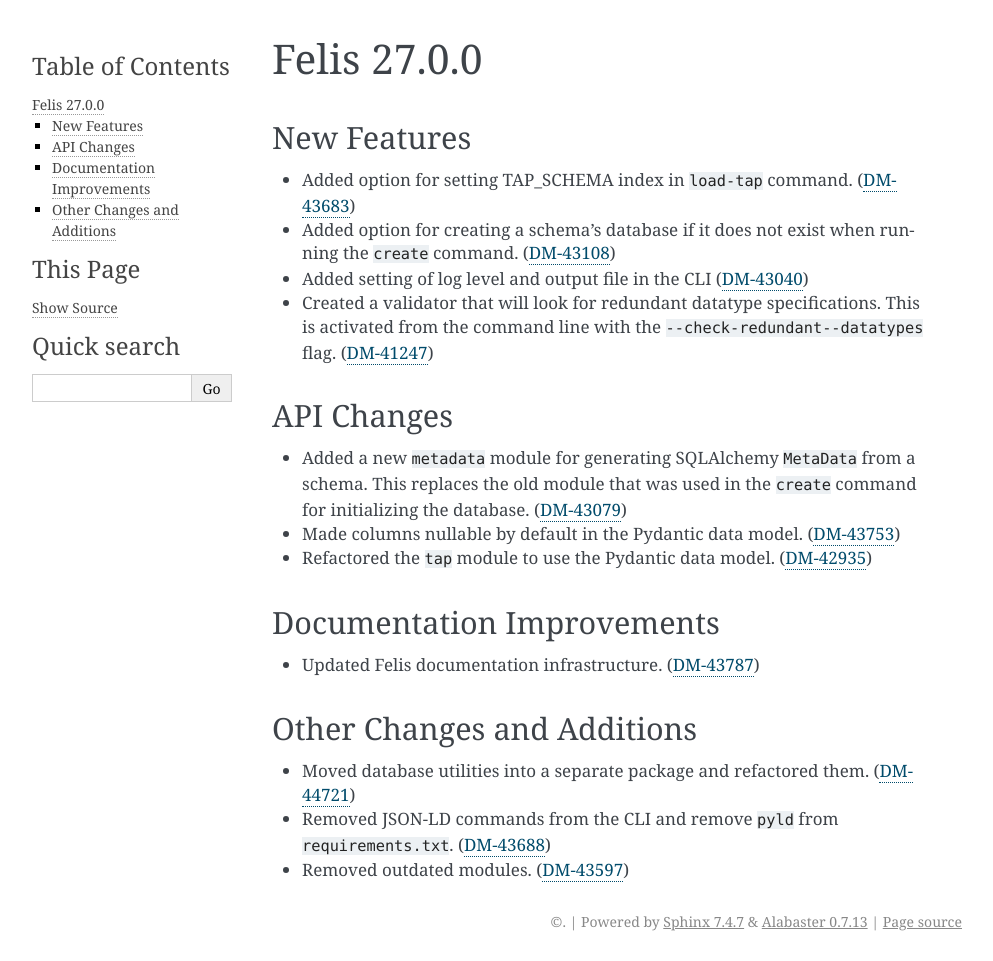
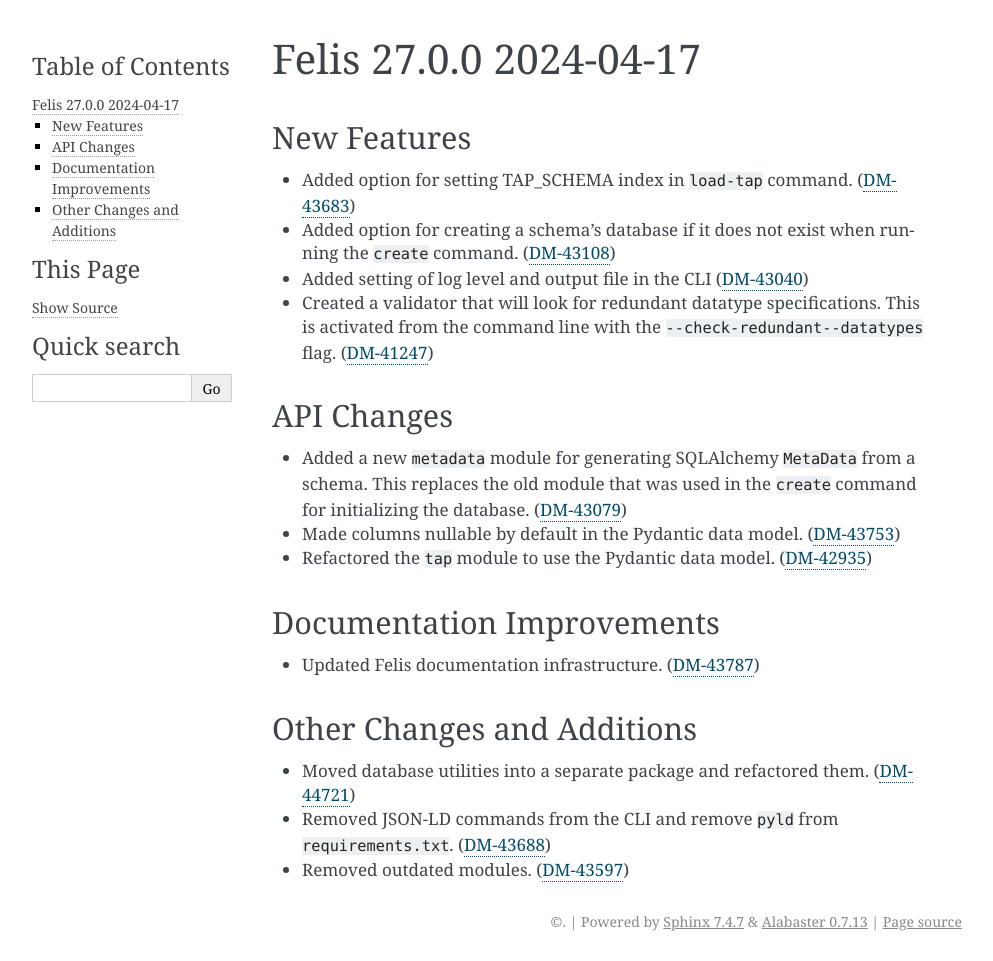
Before and after one commit to lsst/felis, a Sphinx documentation site: the page built from docs/CHANGES.rst, in a window 1280 px wide. Shown: the whole page, without its empty margins (148-1141 px from the left). Built offline with Sphinx 7.4.7, drawn with Linux system fonts in a browser that asks for light colours.

```diff
--- a/docs/CHANGES.rst
+++ b/docs/CHANGES.rst
@@ -1,5 +1,7 @@
-Felis 27.0.0
-============
+:html_theme.sidebar_secondary.remove:
+
+Felis 27.0.0 2024-04-17
+=======================
 
 New Features
 ------------
--- a/docs/index.rst
+++ b/docs/index.rst
@@ -1,3 +1,5 @@
+:html_theme.sidebar_secondary.remove:
+
 Felis
 =====
 
```
